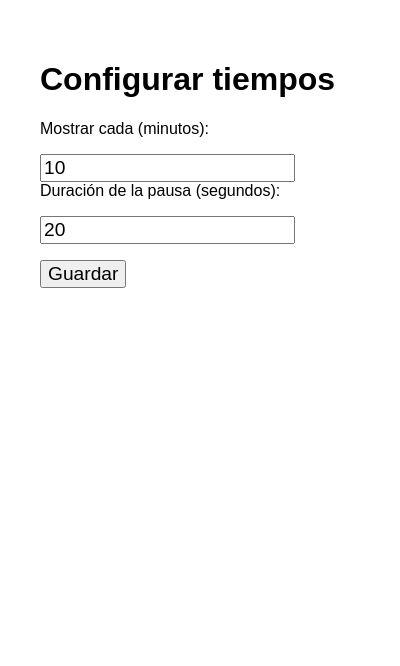
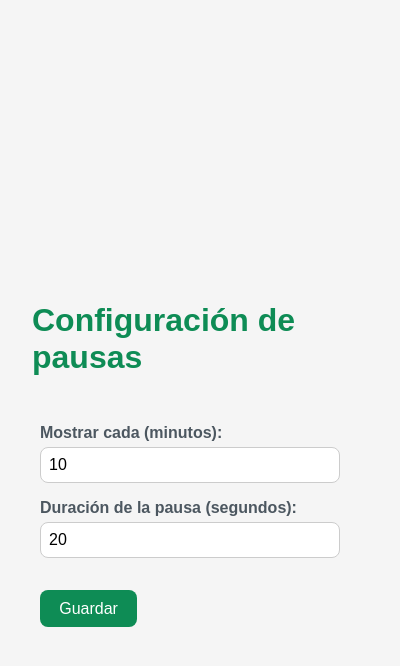
Before and after one commit to Lauramgr22/pausas_activas, an Electron app: page public/config.html in a window 400 px wide. Drawn offline with Linux system fonts and the light colour scheme.

Commit message:
fix: mejorar vistas

```diff
--- a/public/config.html
+++ b/public/config.html
@@ -4,17 +4,76 @@
 <head>
   <title>Configuración</title>
   <style>
-    body { font-family: sans-serif; padding: 2rem; }
-    input, button { font-size: 1.2rem; margin-top: 1rem; }
+    body {
+      margin: 0;
+      background-color: #F5F5F5;
+      color: #4C5760;
+      font-family: sans-serif;
+      display: flex;
+      flex-direction: column;
+      align-items: center;
+      justify-content: center;
+      height: 100vh;
+      padding: 2rem;
+    }
+
+    h1 {
+      margin-bottom: 2rem;
+      font-size: 2rem;
+      color: #0E8C55;
+    }
+
+    label {
+      display: block;
+      margin-top: 1rem;
+      font-weight: 600;
+    }
+
+    input {
+      padding: 0.5rem;
+      width: 100%;
+      max-width: 300px;
+      font-size: 1rem;
+      margin-top: 0.3rem;
+      border: 1px solid #ccc;
+      border-radius: 8px;
+      outline: none;
+      box-sizing: border-box;
+    }
+
+    button {
+      margin-top: 2rem;
+      padding: 0.6rem 1.2rem;
+      font-size: 1rem;
+      background-color: #0E8C55;
+      color: white;
+      border: none;
+      border-radius: 8px;
+      cursor: pointer;
+      transition: background-color 0.3s ease;
+    }
+
+    button:hover {
+      background-color: #0C7447;
+    }
+
+    .form {
+      width: 100%;
+      max-width: 320px;
+    }
   </style>
 </head>
 <body>
-  <h1>Configurar tiempos</h1>
-  <label>Mostrar cada (minutos):</label><br>
-  <input type="number" id="intervalo" /><br>
-  <label>Duración de la pausa (segundos):</label><br>
-  <input type="number" id="duracion" /><br>
-  <button onclick="guardar()">Guardar</button>
+  <h1>Configuración de pausas</h1>
+  <div class="form">
+    <label for="intervalo">Mostrar cada (minutos):</label>
+    <input type="number" id="intervalo" min="1" />
+
+    <label for="duracion">Duración de la pausa (segundos):</label>
+    <input type="number" id="duracion" min="1" />
+
+    <button onclick="guardar()">Guardar</button>
+  </div>
 
   <script>
     const { ipcRenderer } = require('electron');
@@ -31,6 +90,7 @@
         intervaloMinutos: parseInt(document.getElementById('intervalo').value),
         duracionSegundos: parseInt(document.getElementById('duracion').value)
       };
+
       ipcRenderer.send('guardar-config', data);
       alert("Configuración guardada.");
     }
```
Also changed, not shown: public/index.html (+15 -7 lines).
